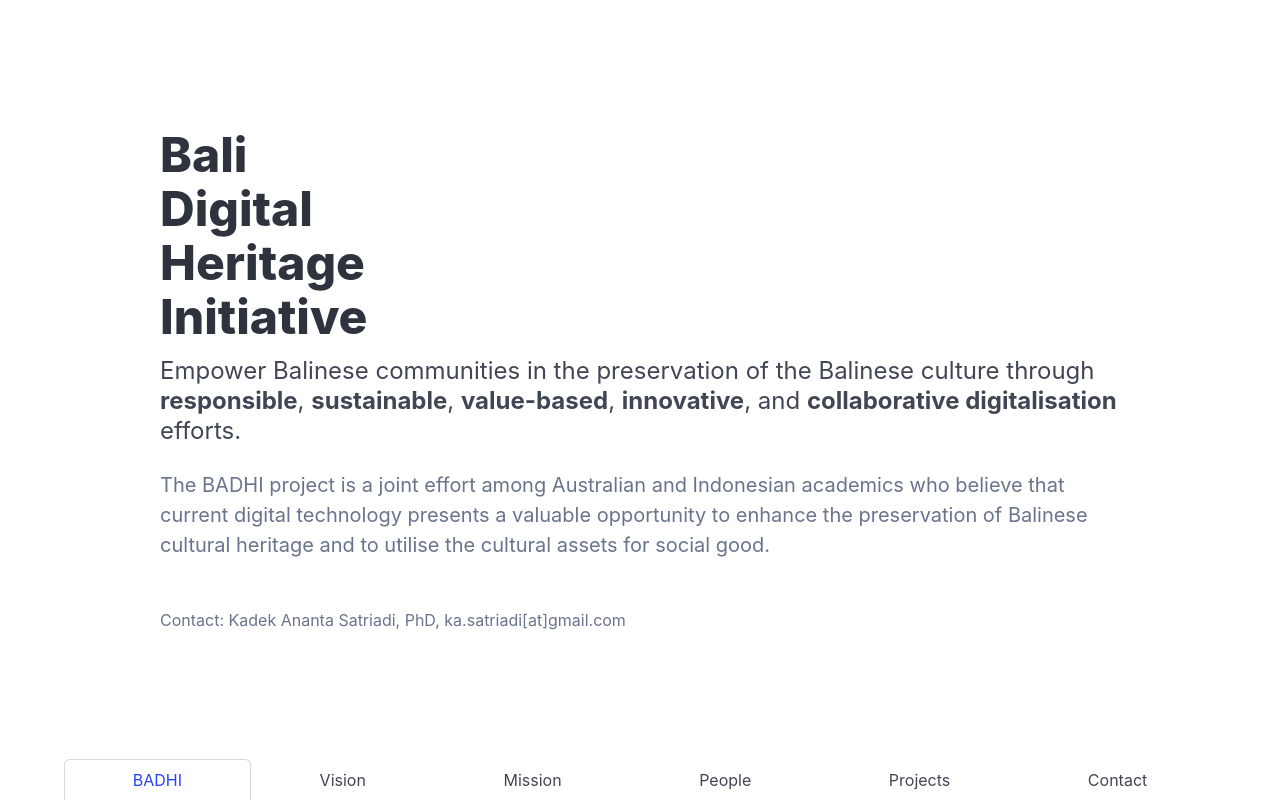
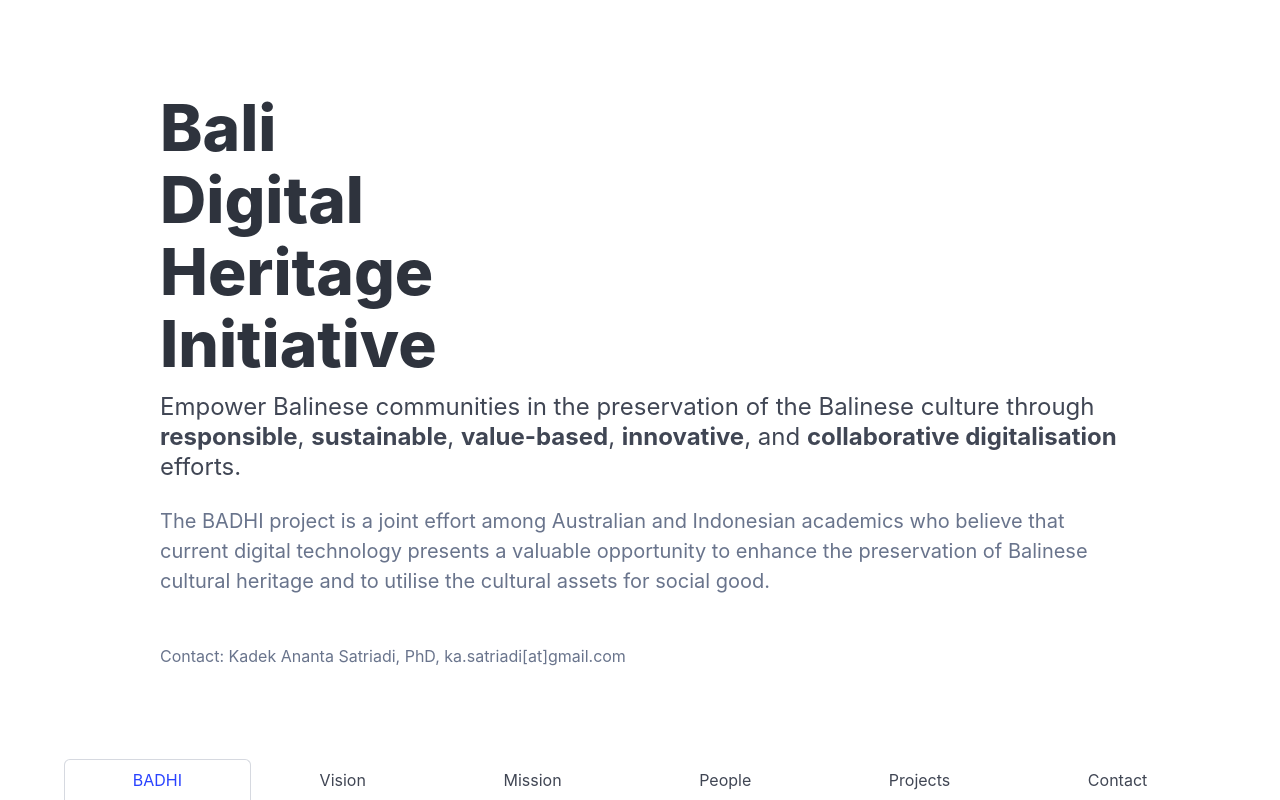
Before and after one commit to Bali-Digital-Heritage/badhi.id, an Eleventy site: page index.html in a window 1280 px wide. Built offline with nearby package versions, Linux system fonts and the light colour scheme; Eleventy itself is replaced by a stand-in of ours; files that its build step writes are made by us from their sources.

Commit message:
updagtes

```diff
--- a/index.html
+++ b/index.html
@@ -15,6 +15,11 @@
       rel="stylesheet"
       href="https://cdn.jsdelivr.net/npm/bulma@1.0.0/css/bulma.min.css"
     />
+    <style>
+        .title{
+            font-size: 4rem;
+        }
+        </style>
   </head>
   <body>
     <!--[if lt IE 7]>
@@ -27,7 +32,7 @@
       <!-- Hero content: will be in the middle -->
       <div class="hero-body">
         <div class="container is-max-desktop">
-          <p class="title is-size-1 mb-3">
+          <p class="title mb-3">
             <span class="has-text-black-te">B</span>ali <br />
             <span class="has-text-black-te">D</span>igital <br />
             <span class="has-text-black-te">H</span>eritage<br />
```
Also changed, not shown: 1 other file.
